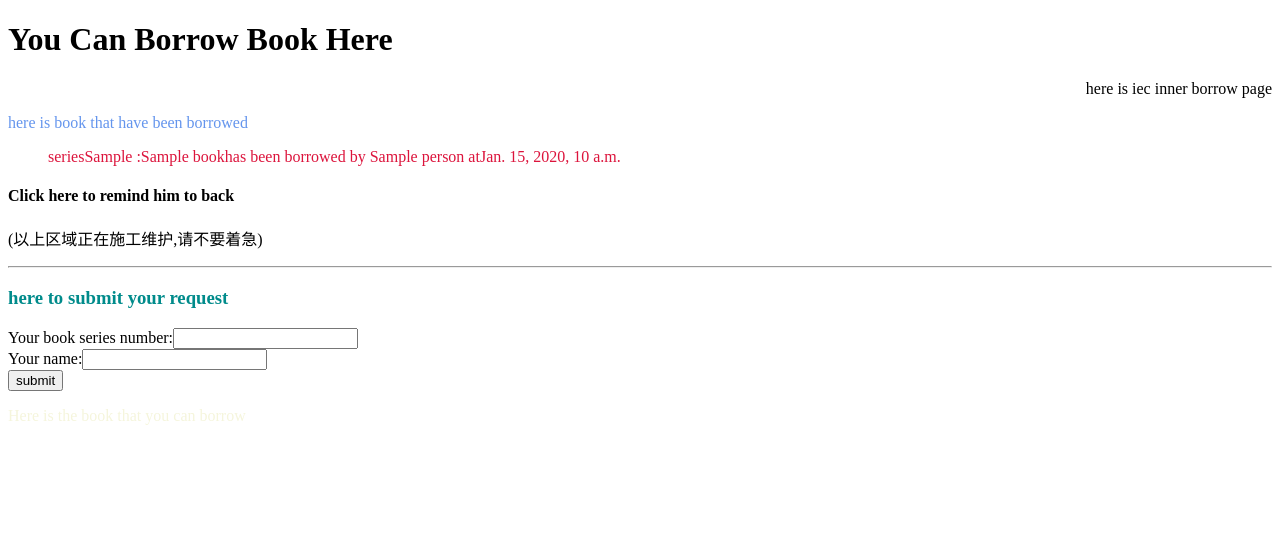
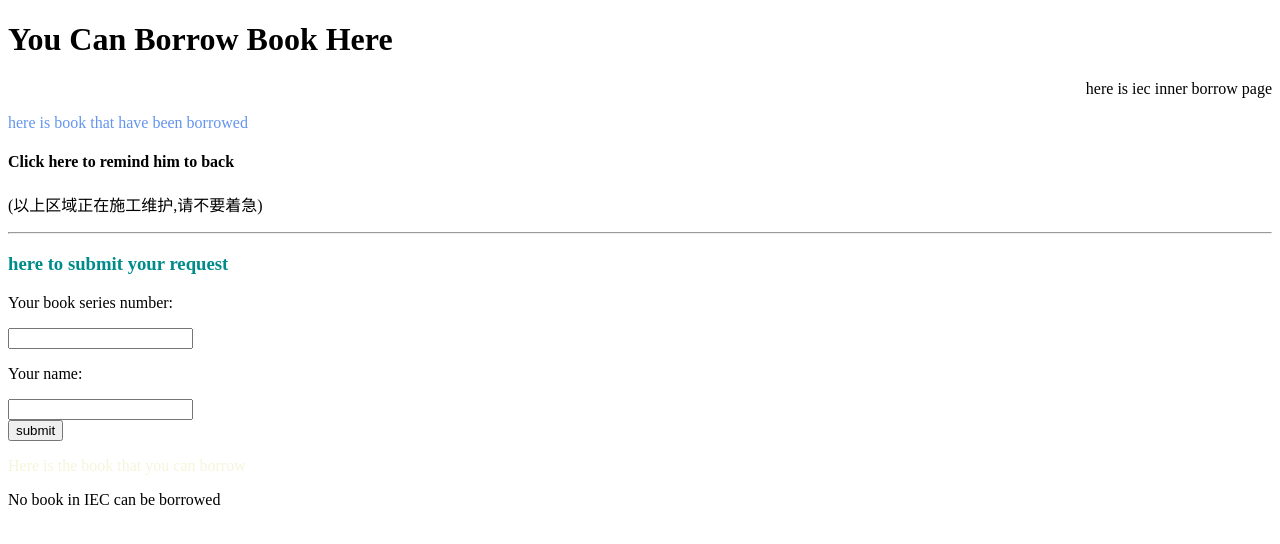
Before and after one commit to xrtdkr/iec_book_manage, a Django app: page /borrow/ in a window 1280 px wide. Shown: the top 544 px of the page. Run offline with Django 3.2, Linux system fonts and the light colour scheme; tables that the repository leaves empty hold one stand-in row (values such as "Sample post").

Commit message:
the_forth_push
beside digmingfei

```diff
--- a/iec_book_manage/books/models.py
+++ b/iec_book_manage/books/models.py
@@ -14,7 +14,7 @@
     bookName = models.CharField(max_length=20)
     bookNum = models.CharField(max_length=20)
     bookTime = models.DateTimeField(default=None)
-    bookFlag = models.BooleanField(default=True)    #布尔值True表示可借,布尔值为False不可借python
+    bookFlag = models.BooleanField(default=True)    # 布尔值True表示可借,布尔值为False不可借python
     bookPerson = models.ForeignKey(Person, null=True)
 
     def __unicode__(self):
--- a/iec_book_manage/books/views.py
+++ b/iec_book_manage/books/views.py
@@ -22,24 +22,46 @@
             book_num = request.POST['book_num']
             book_name = request.POST['book_name']
             book_list_lite = Book.objects.all()     # book_list_lite:这个query_Set为在book_list正式参与渲染模板之前所有的所有book对象的表
+            copy_flag = False
             for book_lite in book_list_lite:        # book_list:为参与渲染之前,现有的表中的对象
-                book_lite
-
-            '''now = datetime.datetime.now()
-            book = Book(bookName=book_name)
-            book.bookNum = book_num
-            book.bookFlag = True
-            book.bookTime = now'''
-
-            book.save()
+                if book_num == book_lite.bookNum or book_name == book_lite.bookName:
+                    copy_flag = True
+                break
+            if not copy_flag:
+                now = datetime.datetime.now()
+                book = Book(bookName=book_name)
+                book.bookNum = book_num
+                book.bookFlag = True
+                book.bookTime = now
+                book.save()
+            else:
+                return HttpResponse('You commit a copy ^~^')  # 不可以简单粗暴地直接返回http——response改进:1变成重新渲染模板一下的网页提示2使用ajax进行交互
             book_list = Book.objects.all()
             return render_to_response('seccret.html', {'book_set': book_list}, context_instance=RequestContext(request))
         else:
             return HttpResponse('Sorry, you submit no book HaHa')  # 这里设计的缺少合理之处:改进:1.变成重新渲染模板一下的网页提示2.使用ajax进行交互
-
-    else:
+    elif 'book_delete' in request.POST:
+        if request.POST['book_delete']:    # 对请求的书本删除进行回应
+            book_delete = request.POST['book_delete']
+            book_list_lite = Book.objects.all()    # 同样的这个是临时的那个book表单
+            # 对于无此匹配表单的回应:
+            delete_flag = False
+            for book_lite in book_list_lite:
+                if book_delete == book_lite.bookNum:
+                    Book.objects.filter(bookNum=book_delete).delete()
+                    delete_flag = True
+                    book_list = Book.objects.all()
+                    return render_to_response('seccret.html', {'book_set': book_list},
+                                              context_instance=RequestContext(request))
+                break    # 有匹配表单
+            if not delete_flag:
+                return HttpResponse('sorry,no book in database can match the book that you what to delete')
+        else:    # 对于空表单的回应
+            return HttpResponse('你上传的是空表单,刷新一下页面回去重新填写哦')
+    else:  # 这个else是用来回应直接请求网页的时候,给出渲染
         book_list = Book.objects.all()
         return render_to_response('seccret.html', {'book_set': book_list}, context_instance=RequestContext(request))
+    # secret 部分初步完成
 
 
 def borrow(request):
--- a/iec_book_manage/templates/borrow.html
+++ b/iec_book_manage/templates/borrow.html
@@ -8,15 +8,13 @@
 <body>
 <h1>You Can Borrow Book Here</h1>
 <p align="right">here is iec inner borrow page</p>
-<p style="color: cornflowerblue;">here is book that have been borrowed</p>
+<p style="color: cornflowerblue;">here is book that have been borrowed</p><!--# 布尔值True表示可借,布尔值为False不可借python-->
 {% if book_set %}
     {% for book in book_set %}
-        {% if not bookFlag %}
+        {% if not book.bookFlag %}   # 问题处理完毕~~~~
         <ul style="color: crimson">
         series{{ book.bookNum }} :{{ book.bookName }}has been borrowed by {{ book.bookPerson }} at{{ book.bookTime }}
         </ul>
-        {% else %}
-        <p>No book has been borrowed</p>
         {% endif %}
     {% endfor %}
 {% else %}
@@ -28,14 +26,15 @@
 <h3 style="color: darkcyan">here to submit your request</h3>
 <form name="borrow_form" action="/secceed/" method="post">
     {% csrf_token %}
-    Your book series number:<input type="text" name="bookNum">
-    <br>
-    Your name:<input type="text" name="Name">
+    <p>Your book series number:</p>
+    <input type="text" name="bookNum">
+    <p>Your name:</p>
+    <input type="text" name="Name">
     <br>
     <input type="submit" value="submit">
 </form>
 <p style="color: beige">Here is the book that you can borrow</p><!--在HTML里面,book_set代表了书籍的列表,对应views里面的book_list-->
-{%if book_set %}
+{%if book_list %}
     {% for book in book_set %}
         {% if bookFlag %}
             <ul style="color: cadetblue">{{ book.bookNum }} :{{ book.bookName }}can be borrowed</ul>
```
Also changed, not shown: 2 other files.
